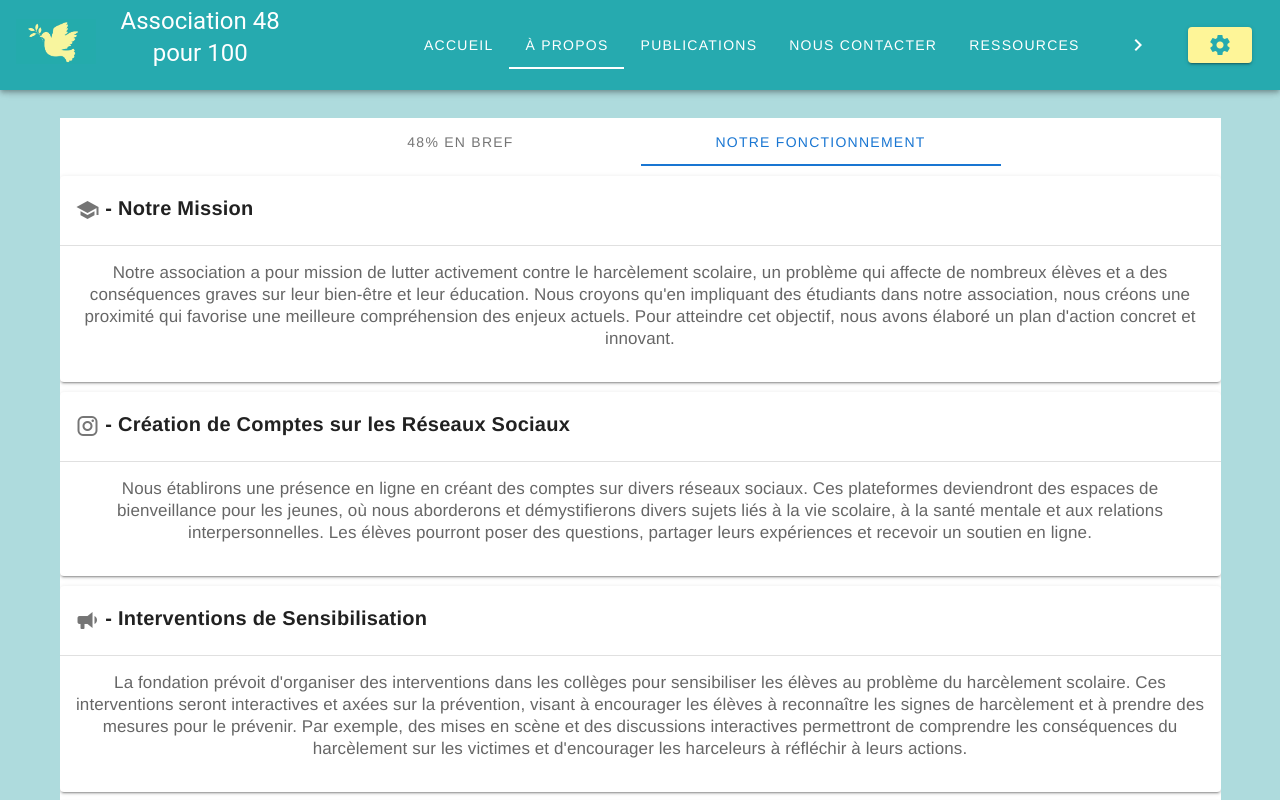
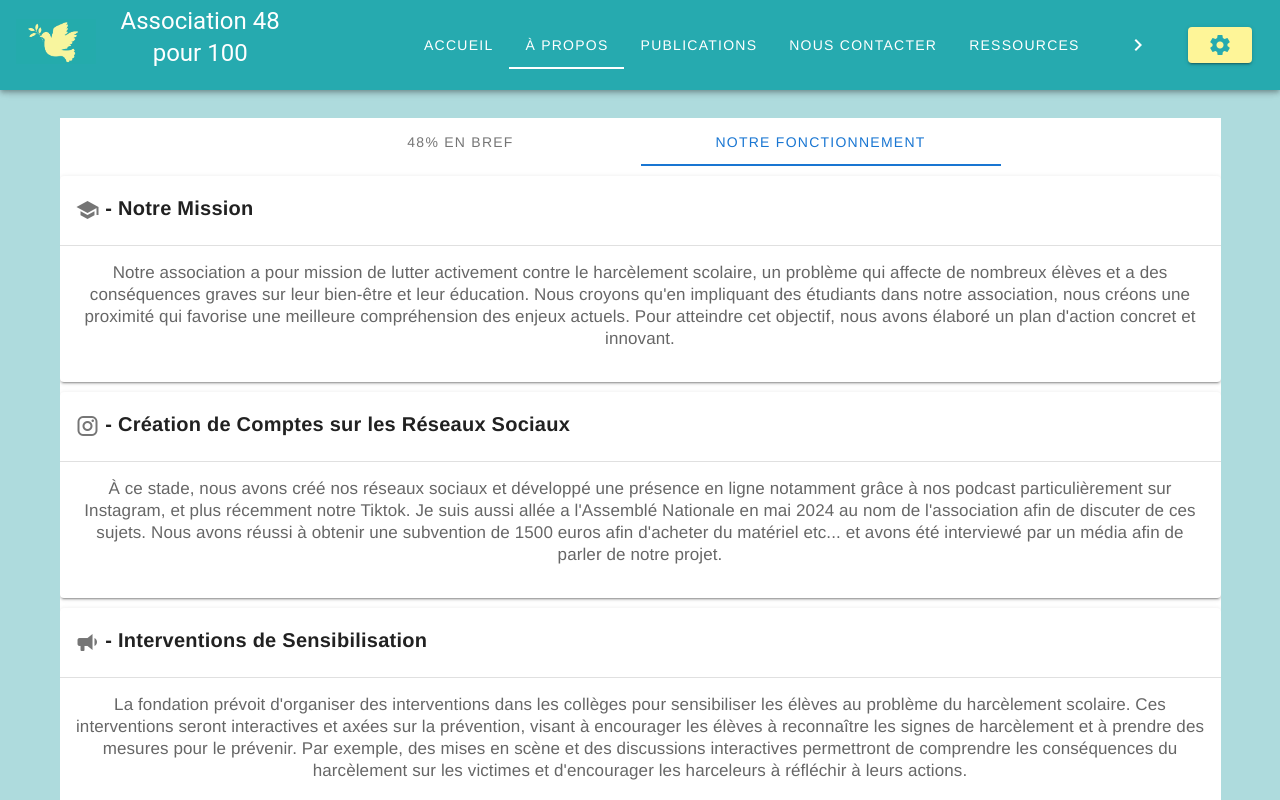
Before and after one commit to timolef/48_front, a Vue app: page /about in a window 1280 px wide. Both pictures are taken after a click on the tab "NOTRE FONCTIONNEMENT". Shown: the top 800 px of the page. Built offline with nearby package versions, Linux system fonts and the light colour scheme.

Commit message:
modif texte reseaux sociaux

```diff
--- a/src/components/AboutPage.vue
+++ b/src/components/AboutPage.vue
@@ -68,7 +68,7 @@
             </v-card-title>
             <v-divider></v-divider>
             <v-card-text>
-              <p class="category-content">Nous établirons une présence en ligne en créant des comptes sur divers réseaux sociaux. Ces plateformes deviendront des espaces de bienveillance pour les jeunes, où nous aborderons et démystifierons divers sujets liés à la vie scolaire, à la santé mentale et aux relations interpersonnelles. Les élèves pourront poser des questions, partager leurs expériences et recevoir un soutien en ligne.</p>
+              <p class="category-content">À ce stade, nous avons créé nos réseaux sociaux et développé une présence en ligne notamment grâce à nos podcast particulièrement sur Instagram, et plus récemment notre Tiktok. Je suis aussi allée a l'Assemblé Nationale en mai 2024 au nom de l'association afin de discuter de ces sujets. Nous avons réussi à obtenir une subvention de 1500 euros afin d'acheter du matériel etc... et avons été interviewé par un média afin de parler de notre projet.</p>
             </v-card-text>
           </v-card>
           <v-card class="card">
```
